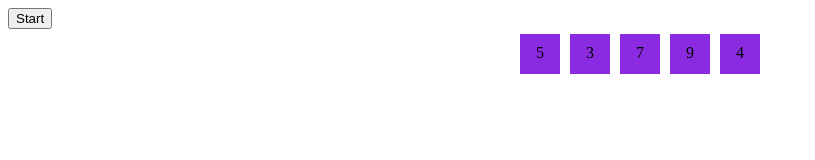
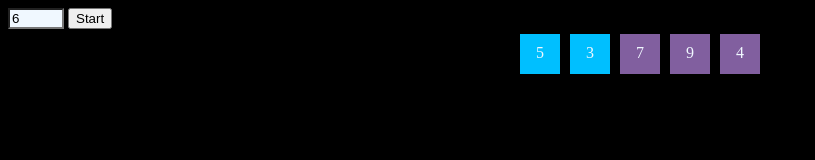
Before and after one commit to NikolajChristianMoeller/Bubble-Sort-midterm-project, a plain HTML site: page index.html in a window 1280 px wide. Shown: the whole page, without its empty margins (0-815 px from the left). Drawn offline with Linux system fonts and the light colour scheme.

Commit message:
Updated algorithm to our project

```diff
--- a/animation.js
+++ b/animation.js
@@ -1,62 +1,82 @@
-window.addEventListener("load", init)
-
-const button = document.querySelector("#start-button")
+window.addEventListener("load", init);
 
 let gameInterval;
 
 let i = 0;
 let j = 0;
+let array = [5, 3, 7, 9, 4];
 
-let array = [5,3,7,9,4];
+function init() {
+  const button = document.querySelector("#start-button");
+  // const inputField = document.querySelector('.inputField');
+  // inputField.addEventListener('change', generateArray);
 
-function init () {
-    console.log("Programmet kører");
-    button.addEventListener("click", startSort)
+  button.addEventListener("click", startSort);
+  renderArray();
 }
 
-function startSort () {
-    console.log("Der klikkes på knappen");
+function startSort() {
   gameInterval = setInterval(() => {
-        bubbleSort(array), 2000
-    })
-    //bubbleSort(array);
-    console.log(array);
+    bubbleSort(array);
+    renderArray();
+  }, 2000);
 }
 
 function bubbleSort(array) {
-    if(isSorted(array)) {
-        clearInterval(gameInterval)
+  if (isSorted(array)) {
+    clearInterval(gameInterval);
     return;
   }
-    if(i < array.length - 1) {
-        console.log("i, " + i)
+  if (i < array.length - 1) {
     compareValues();
   }
-    console.log(array);
   return array;
 }
 
 function isSorted(array) {
   for (let i = 0; i < array.length - 1; i++) {
-    if (!(array[i] <= array[i + 1]))
-    return false;
+    if (!(array[i] <= array[i + 1])) return false;
   }
   return true;
 }
 
 function compareValues() {
-  console.log("j, " + j);
-  console.log("current " + array[j]);
-  console.log("next " + array[j + 1]);
   if (array[j] > array[j + 1]) {
     let temp = array[j];
     array[j] = array[j + 1];
     array[j + 1] = temp;
   }
-  if (j < array.length - i - 1) {
   j++;
-  } else {
+  renderArray();
+
+  if (j >= array.length - 1 - i) {
     j = 0;
     i++;
   }
 }
+
+function showArray(element) {
+  const container = document.querySelector("#container");
+
+  const html = /*html*/ `
+  <div class="box" >${element}</div>
+  `;
+
+  container.insertAdjacentHTML("beforeend", html);
+  const boxes = document.querySelectorAll(".box");
+  if (boxes[j] && boxes[j + 1]) {
+    boxes[j].classList.add("lookingAt");
+    boxes[j + 1].classList.add("lookingAt");
+  }
+}
+
+function renderArray() {
+  const container = document.querySelector("#container");
+  container.innerHTML = "";
+  array.forEach(showArray);
+}
+
+// function generateArray(event) {
+//     event.preventDefault();
+//     console.log(event);
+// }
--- a/index.html
+++ b/index.html
@@ -1,25 +1,29 @@
 <!DOCTYPE html>
 <html lang="en">
+
 <head>
-    <meta charset="UTF-8">
-    <meta name="viewport" content="width=device-width, initial-scale=1.0">
-    <link rel="shortcut icon" href="#" type="image/x-icon">
-    <link rel="stylesheet" href="style.css">
+    <meta charset="UTF-8" />
+    <meta name="viewport" content="width=device-width, initial-scale=1.0" />
+    <link rel="shortcut icon" href="#" type="image/x-icon" />
+    <link rel="stylesheet" href="style.css" />
     <title>Bubble Sort</title>
 </head>
-<body>
+
+<body style="background-color: black">
     <section>
-        <button id ="start-button">
-            Start
-        </button>
-        <div id= "container">
-            <div class="box">5</div>
-            <div class="box">3</div>
-            <div class="box">7</div>
-            <div class="box">9</div>
-            <div class="box">4</div>
+        <div>
+            <input class="inputField" type="number" min="5" max="15" value="6" />
+            <button id="start-button">Start</button>
+        </div>
+        <div id="container">
+            <!-- <div class="box">5</div>
+                <div class="box">3</div>
+                <div class="box">7</div>
+                <div class="box">9</div>
+                <div class="box">4</div> -->
         </div>
     </section>
     <script type="module" src="animation.js"></script>
 </body>
+
 </html>
--- a/style.css
+++ b/style.css
@@ -1,6 +1,4 @@
-body {
-
-}
+body {}
 
 #container {
     display: flex;
@@ -13,8 +11,17 @@ body {
     height: 20px;
     width: 20px;
     border: 1cm;
-    background-color: blueviolet;
+    background-color: rgb(129, 95, 159);
     padding: 10px;
     margin: 5px;
     justify-content: center;
+    color: aliceblue;
 }
+
+.lookingAt {
+    background-color: deepskyblue;
+}
+
+.inputField {
+    background-color: aliceblue;
+}
```
Lines whose indentation alone changed are shown as unchanged.
